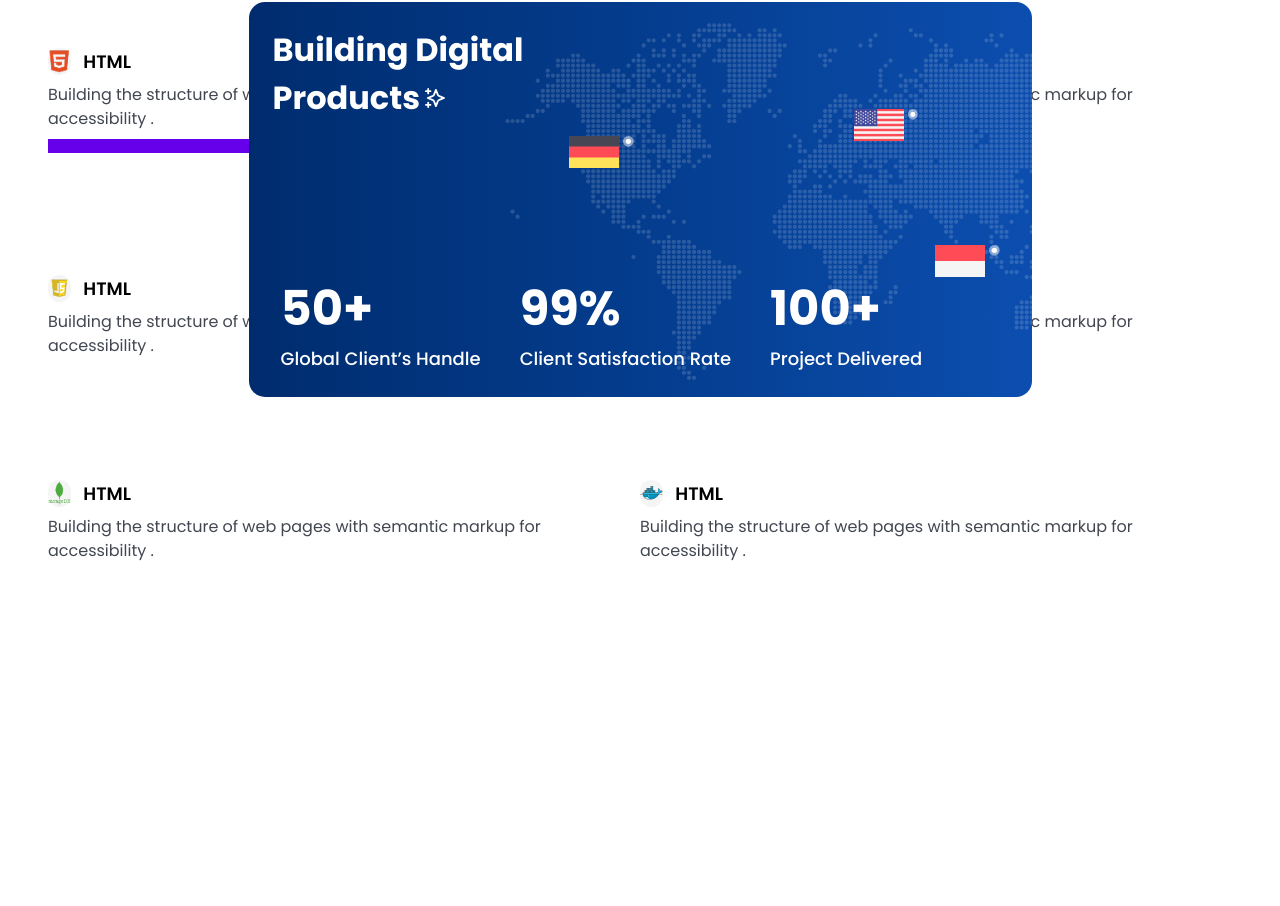
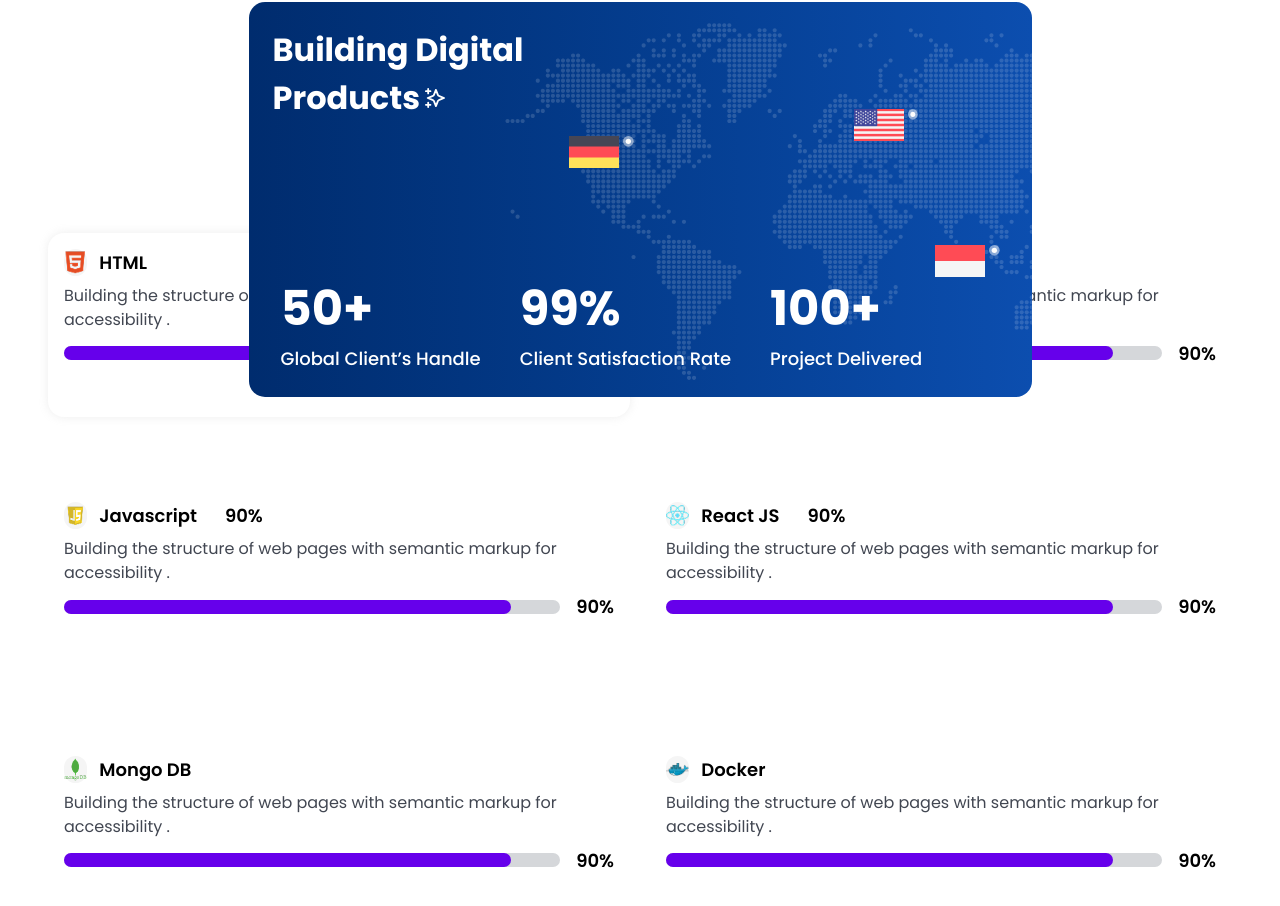
Before and after one commit to herfando/Next-Motion-Portfolio-UI-in-Action, a Next.js app: page / in a window 1280 px wide. Shown: the part 2228-3134 px from the top of the page. Built offline with nearby package versions, Linux system fonts and the light colour scheme.

Commit message:
edit motion

```diff
--- a/src/components/container/05_Skill.tsx
+++ b/src/components/container/05_Skill.tsx
@@ -4,9 +4,13 @@ import ProgressBar from '../ui/motion-progressbar';
 
 export default function Skill() {
   return (
-    <section className='custom-container relative grid h-880 grid-cols-1 md:grid-cols-2'>
+    <section>
+      <div className='pt-40 pb-48 text-center text-[48px] font-bold dark:text-white'>
+        My Profesional Skill
+      </div>
+      <div className='custom-container relative grid h-880 grid-cols-1 place-items-center gap-20 md:grid-cols-2'>
         {/* 1. HTML */}
-      <div className='space-y-8'>
+        <div className='h-184 w-582 space-y-8 rounded-2xl p-16 shadow-[0_0_10px_#A5A5A533]'>
           <div className='flex gap-12'>
             <p className='dark:black grid h-[52.58] w-[52.58] place-items-center rounded-full bg-[#F5F5F5]'>
               <Image
@@ -26,7 +30,7 @@ export default function Skill() {
           <ProgressBar percentage={90} duration={2} />
         </div>
         {/* 2.CSS */}
-      <div className='space-y-8'>
+        <div className='h-184 w-582 space-y-8 rounded-2xl p-16 shadow-[#A5A5A533]'>
           <div className='flex gap-12'>
             <p className='dark:black grid h-[52.58] w-[52.58] place-items-center rounded-full bg-[#F5F5F5]'>
               <Image
@@ -37,15 +41,16 @@ export default function Skill() {
                 className='w-23.33 h-23.33'
               />
             </p>
-          <p className='self-center text-[18px] font-semibold'>HTML</p>
+            <p className='self-center text-[18px] font-semibold'>CSS</p>
           </div>
           <p className='text-[rgba(65,70,81,1)] md:text-[16px]'>
             Building the structure of web pages with semantic markup for
             accessibility .
           </p>
+          <ProgressBar percentage={90} duration={2} />
         </div>
         {/* 3.Javascript */}
-      <div className='space-y-8'>
+        <div className='h-184 w-582 space-y-8 rounded-2xl p-16 shadow-[#A5A5A533]'>
           <div className='flex gap-12'>
             <p className='dark:black grid h-[52.58] w-[52.58] place-items-center rounded-full bg-[#F5F5F5]'>
               <Image
@@ -56,15 +61,17 @@ export default function Skill() {
                 className='w-23.33 h-23.33'
               />
             </p>
-          <p className='self-center text-[18px] font-semibold'>HTML</p>
+            <p className='self-center text-[18px] font-semibold'>Javascript</p>
+            <ProgressBar percentage={90} duration={2} />
           </div>
           <p className='text-[rgba(65,70,81,1)] md:text-[16px]'>
             Building the structure of web pages with semantic markup for
             accessibility .
           </p>
+          <ProgressBar percentage={90} duration={2} />
         </div>
         {/* 4.React JS */}
-      <div className='space-y-8'>
+        <div className='h-184 w-582 space-y-8 rounded-2xl p-16 shadow-[#A5A5A533]'>
           <div className='flex gap-12'>
             <p className='dark:black grid h-[52.58] w-[52.58] place-items-center rounded-full bg-[#F5F5F5]'>
               <Image
@@ -75,15 +82,17 @@ export default function Skill() {
                 className='w-23.33 h-23.33'
               />
             </p>
-          <p className='self-center text-[18px] font-semibold'>HTML</p>
+            <p className='self-center text-[18px] font-semibold'>React JS</p>
+            <ProgressBar percentage={90} duration={2} />
           </div>
           <p className='text-[rgba(65,70,81,1)] md:text-[16px]'>
             Building the structure of web pages with semantic markup for
             accessibility .
           </p>
+          <ProgressBar percentage={90} duration={2} />
         </div>
         {/* 5.Mongo DB */}
-      <div className='space-y-8'>
+        <div className='h-184 w-582 space-y-8 rounded-2xl p-16 shadow-[#A5A5A533]'>
           <div className='flex gap-12'>
             <p className='dark:black grid h-[52.58] w-[52.58] place-items-center rounded-full bg-[#F5F5F5]'>
               <Image
@@ -94,15 +103,16 @@ export default function Skill() {
                 className='w-23.33 h-23.33'
               />
             </p>
-          <p className='self-center text-[18px] font-semibold'>HTML</p>
+            <p className='self-center text-[18px] font-semibold'>Mongo DB</p>
           </div>
           <p className='text-[rgba(65,70,81,1)] md:text-[16px]'>
             Building the structure of web pages with semantic markup for
             accessibility .
           </p>
+          <ProgressBar percentage={90} duration={2} />
         </div>
         {/* 6.Docker */}
-      <div className='space-y-8'>
+        <div className='h-184 w-582 space-y-8 rounded-2xl p-16 shadow-[#A5A5A533]'>
           <div className='flex gap-12'>
             <p className='dark:black grid h-[52.58] w-[52.58] place-items-center rounded-full bg-[#F5F5F5]'>
               <Image
@@ -113,17 +123,19 @@ export default function Skill() {
                 className='w-23.33 h-23.33'
               />
             </p>
-          <p className='self-center text-[18px] font-semibold'>HTML</p>
+            <p className='self-center text-[18px] font-semibold'>Docker</p>
           </div>
           <p className='text-[rgba(65,70,81,1)] md:text-[16px]'>
             Building the structure of web pages with semantic markup for
             accessibility .
           </p>
+          <ProgressBar percentage={90} duration={2} />
         </div>
         <div></div>
         <div></div>
         <div></div>
         <div></div>
+      </div>
     </section>
   );
 }
--- a/src/components/ui/motion-progressbar.tsx
+++ b/src/components/ui/motion-progressbar.tsx
@@ -1,7 +1,7 @@
 'use client';
 
+import React from 'react';
 import { motion } from 'framer-motion';
-import React from 'react';
 
 interface MotionProgressBarProps {
   percentage: number;
@@ -9,22 +9,25 @@ interface MotionProgressBarProps {
   duration?: number;
 }
 
-function ProgressBar({
+export default function ProgressBar({
   percentage,
   colorbar,
   duration,
 }: MotionProgressBarProps) {
   return (
-    <div className='h-14 w-full bg-[#D5D7DA]'>
+    <div className='flex place-items-center gap-16'>
+      <div className='h-14 w-full rounded-full bg-[#D5D7DA]'>
         <motion.div
-        className='h-full'
+          className='h-full rounded-full'
           style={{ backgroundColor: colorbar || '#6600EB' }}
           initial={{ width: 0 }}
           animate={{ width: `${percentage}%` }}
           transition={{ duration: duration || 1 }}
         />
       </div>
+      <div className='text-[18px] font-semibold text-black dark:text-white'>
+        {percentage}%
+      </div>
+    </div>
   );
 }
-
-export default ProgressBar;
```
Lines whose indentation alone changed are shown as unchanged.
